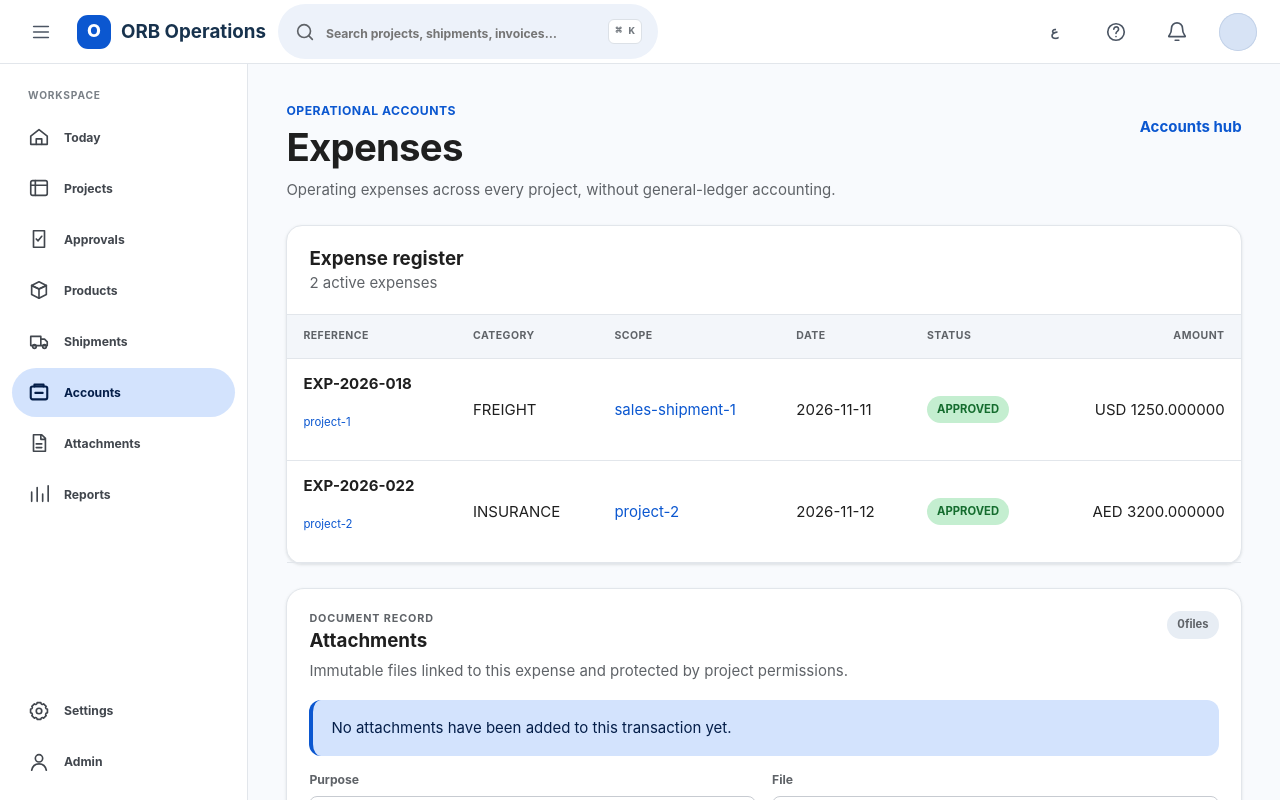
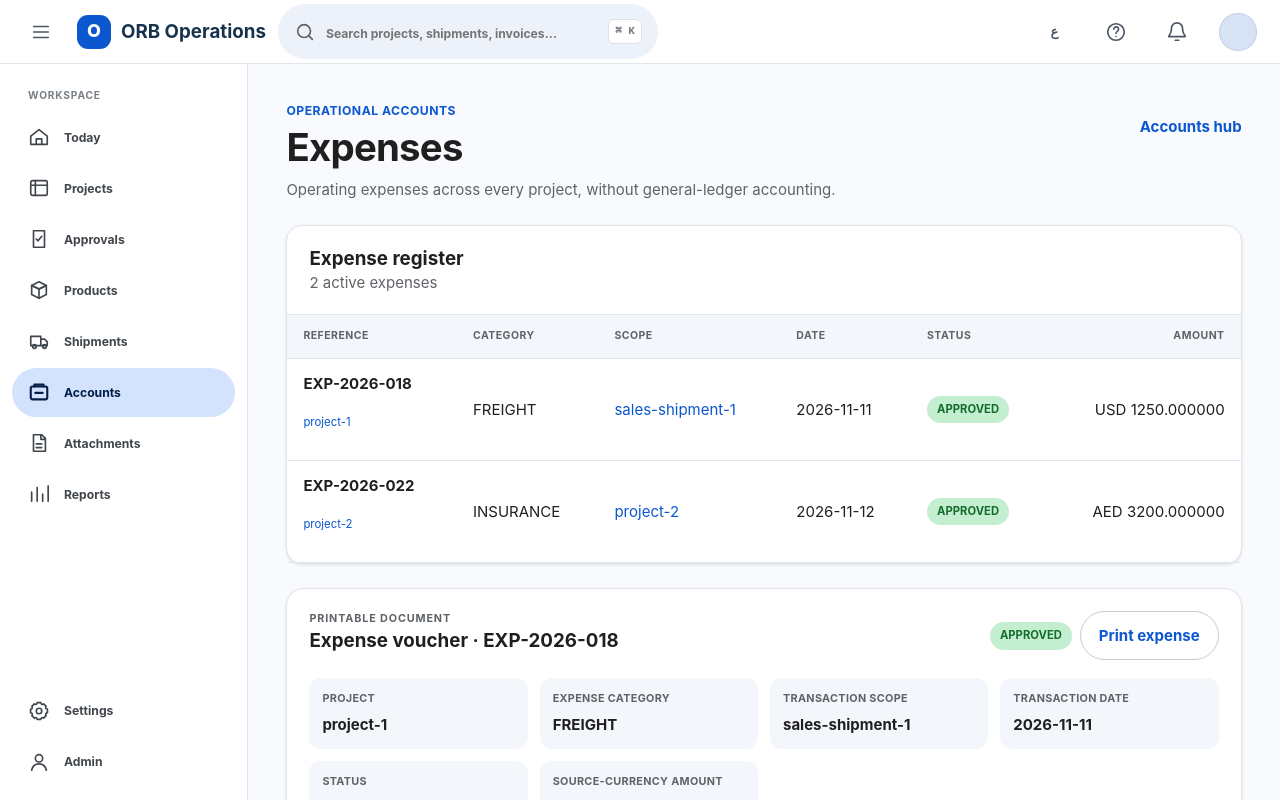
Before and after one commit to EslamHamed2017/orb-system, a Next.js app: page /accounts/expenses in a window 1280 px wide. Shown: the top 800 px of the page. Built offline with nearby package versions, Linux system fonts and the light colour scheme.

Commit message:
feat(orb): add printable operational money outputs

```diff
--- /dev/null
+++ b/src/ui/features/accounts/OperationalTransactionPrintDocument.tsx
@@ -0,0 +1,46 @@
+import { PrintAction } from "../printing/PrintAction";
+import styles from "../shipments/operations.module.css";
+import type { AccountsLocale } from "./accounts-hub";
+
+export type OperationalPrintKind = "collection" | "supplierPayment" | "expense";
+
+type Props = {
+  readonly locale: AccountsLocale;
+  readonly kind: OperationalPrintKind;
+  readonly reference: string;
+  readonly projectId: string;
+  readonly occurredOn: string;
+  readonly state: string;
+  readonly currency: string;
+  readonly amount: string;
+  readonly partyId?: string;
+  readonly category?: string;
+  readonly scopeReference?: string;
+};
+
+const titles = {
+  collection: { en: "Collection receipt", ar: "إيصال تحصيل" },
+  supplierPayment: { en: "Supplier payment", ar: "دفعة مورد" },
+  expense: { en: "Expense voucher", ar: "سند مصروف" },
+} as const;
+
+export function OperationalTransactionPrintDocument(props: Props) {
+  const ar = props.locale === "ar";
+  const title = titles[props.kind][props.locale];
+  const targetId = `${props.kind}-${props.reference}-print`;
+  const partyLabel = props.kind === "collection" ? (ar ? "العميل" : "Customer") : (ar ? "المورد" : "Supplier");
+
+  return <article id={targetId} className={`${styles.card} ${styles.printDocument}`} data-print-document aria-label={`${title} ${props.reference}`}>
+    <header className={styles.sectionHeader}><div><p className={styles.eyebrow}>{ar ? "مستند قابل للطباعة" : "Printable document"}</p><h2>{title} · <bdi>{props.reference}</bdi></h2></div><div className={styles.headerActions}><span className={`${styles.chip} ${styles.success}`}>{props.state}</span><PrintAction locale={props.locale} targetId={targetId} documentKind={props.kind} className={`${styles.secondary} ${styles.noPrint}`} /></div></header>
+    <div className={styles.printHeading}><strong>ORB</strong><span>{title} · <bdi>{props.reference}</bdi></span><small>{ar ? "المشروع" : "Project"}: <bdi>{props.projectId}</bdi></small></div>
+    <dl className={styles.metaGrid}>
+      <div><dt>{ar ? "المشروع" : "Project"}</dt><dd><bdi>{props.projectId}</bdi></dd></div>
+      {props.partyId ? <div><dt>{partyLabel}</dt><dd><bdi>{props.partyId}</bdi></dd></div> : null}
+      {props.category ? <div><dt>{ar ? "فئة المصروف" : "Expense category"}</dt><dd><bdi>{props.category}</bdi></dd></div> : null}
+      {props.scopeReference ? <div><dt>{ar ? "نطاق المعاملة" : "Transaction scope"}</dt><dd><bdi>{props.scopeReference}</bdi></dd></div> : null}
+      <div><dt>{ar ? "تاريخ المعاملة" : "Transaction date"}</dt><dd><bdi>{props.occurredOn}</bdi></dd></div>
+      <div><dt>{ar ? "الحالة" : "Status"}</dt><dd>{props.state}</dd></div>
+      <div><dt>{ar ? "المبلغ بعملة المصدر" : "Source-currency amount"}</dt><dd><strong><bdi>{props.currency} {props.amount}</bdi></strong></dd></div>
+    </dl>
+  </article>;
+}
--- a/src/ui/features/accounts/ProjectExpensesPage.tsx
+++ b/src/ui/features/accounts/ProjectExpensesPage.tsx
@@ -3,6 +3,7 @@ import { PilotTransactionAttachmentPanel } from "../evidence/PilotTransactionAtt
 import styles from "./AccountsHubPage.module.css";
 import type { AccountsLocale } from "./accounts-hub";
 import { filterProjectExpenses, type ExpenseListItem } from "./project-expenses";
+import { OperationalTransactionPrintDocument } from "./OperationalTransactionPrintDocument";
 
 const expenses: readonly ExpenseListItem[] = Object.freeze([
   { id: "expense-1", projectId: "project-1", scopeType: "SALES_SHIPMENT", scopeId: "sales-shipment-1", occurredOn: "2026-11-11", state: "APPROVED", reference: "EXP-2026-018", category: "FREIGHT", currency: "USD", amount: "1250.000000" },
@@ -25,6 +26,7 @@ export function ProjectExpensesPage({ locale, projectId, canUpload = true }: { r
     <section className={styles.card} aria-labelledby="expense-register-heading"><header className={styles.cardHeader}><div><h2 id="expense-register-heading">{ar ? "سجل المصروفات" : "Expense register"}</h2><p className={styles.muted}>{ar ? `${items.length} مصروف نشط` : `${items.length} active expense${items.length === 1 ? "" : "s"}`}</p></div>{projectId ? <a href={`/projects/${projectId}/expenses?locale=${locale}`}>{ar ? "إدارة مصروفات المشروع" : "Manage project expenses"}</a> : null}</header>
       <div className={styles.tableWrap}><table className={styles.table}><thead><tr><th>{ar ? "المرجع" : "Reference"}</th><th>{ar ? "الفئة" : "Category"}</th><th>{ar ? "النطاق" : "Scope"}</th><th>{ar ? "التاريخ" : "Date"}</th><th>{ar ? "الحالة" : "Status"}</th><th className={styles.amount}>{ar ? "المبلغ" : "Amount"}</th></tr></thead><tbody>{items.map((item) => <tr key={item.id}><td><div className={styles.reference}><strong><bdi>{item.reference}</bdi></strong><span><a href={`/projects/${item.projectId}/expenses?locale=${locale}`}><bdi>{item.projectId}</bdi></a></span></div></td><td><bdi>{item.category}</bdi></td><td><a href={scopeHref(item, locale)}><bdi>{item.scopeId ?? item.projectId}</bdi></a></td><td><bdi>{item.occurredOn}</bdi></td><td><span className={styles.state}>{item.state}</span></td><td className={styles.amount}><bdi>{item.currency} {item.amount}</bdi></td></tr>)}</tbody></table>{items.length === 0 ? <p className={styles.empty}>{ar ? "لا توجد مصروفات نشطة لهذا المشروع." : "No active expenses exist for this project."}</p> : null}</div>
     </section>
+    {items.map((item) => <OperationalTransactionPrintDocument key={`print-${item.id}`} locale={locale} kind="expense" reference={item.reference} projectId={item.projectId} occurredOn={item.occurredOn} state={item.state} currency={item.currency} amount={item.amount} category={item.category} scopeReference={item.scopeId ?? item.projectId} />)}
     {items.map((item) => <PilotTransactionAttachmentPanel key={`expense-attachments-${item.id}`} locale={locale} projectId={item.projectId} subjectType="EXPENSE" subjectId={item.id} canUpload={canUpload} />)}
   </section>;
 }
--- a/src/ui/features/accounts/ProjectMoneyMovementsPage.tsx
+++ b/src/ui/features/accounts/ProjectMoneyMovementsPage.tsx
@@ -3,6 +3,7 @@ import styles from "./AccountsHubPage.module.css";
 import type { AccountsLocale } from "./accounts-hub";
 import { FinancialAttachmentPanel } from "../evidence/FinancialAttachmentPanel";
 import { filterProjectMoneyMovements, type MoneyMovementListItem, type MoneyMovementType } from "./project-money-movements";
+import { OperationalTransactionPrintDocument } from "./OperationalTransactionPrintDocument";
 
 const movements: readonly MoneyMovementListItem[] = Object.freeze([
   { id: "019a5f9b-7c00-7000-8000-000000001201", projectId: "project-1", partyId: "customer-1", type: "COLLECTION", occurredOn: "2026-11-11", state: "POSTED", reference: "COL-2026-014", currency: "USD", amount: "20000.000000" },
@@ -33,6 +34,7 @@ export function ProjectMoneyMovementsPage({ locale, projectId, type, canUpload }
     <section className={styles.card} aria-labelledby="money-movement-register-title"><header className={styles.cardHeader}><div><h2 id="money-movement-register-title">{text.register}</h2><p className={styles.muted}>{ar ? `${items.length} حركة نشطة` : `${items.length} active movement${items.length === 1 ? "" : "s"}`}</p></div></header>
       <div className={styles.tableWrap}><table className={styles.table}><thead><tr><th>{ar ? "المرجع" : "Reference"}</th><th>{text.party}</th><th>{ar ? "التاريخ" : "Date"}</th><th>{ar ? "الحالة" : "Status"}</th><th className={styles.amount}>{ar ? "المبلغ" : "Amount"}</th></tr></thead><tbody>{items.map((item) => <tr key={item.id}><td><div className={styles.reference}><strong><bdi>{item.reference}</bdi></strong><span><a href={`/projects/${item.projectId}/money?locale=${locale}`}><bdi>{item.projectId}</bdi></a></span></div></td><td><a href={`/${partyPath}/${item.partyId}?locale=${locale}`}><bdi>{item.partyId}</bdi></a></td><td><bdi>{item.occurredOn}</bdi></td><td><span className={styles.state}>{item.state}</span></td><td className={styles.amount}><bdi>{item.currency} {item.amount}</bdi></td></tr>)}</tbody></table>{items.length === 0 ? <p className={styles.empty}>{text.empty}</p> : null}</div>
     </section>
+    {items.map((item) => <OperationalTransactionPrintDocument key={`print-${item.id}`} locale={locale} kind={item.type === "COLLECTION" ? "collection" : "supplierPayment"} reference={item.reference} projectId={item.projectId} partyId={item.partyId} occurredOn={item.occurredOn} state={item.state} currency={item.currency} amount={item.amount} />)}
     {items.map((item) => <FinancialAttachmentPanel key={item.id} locale={locale} projectId={item.projectId} subjectType="MONEY_MOVEMENT" subjectId={item.id} canUpload={canUpload} />)}
   </section>;
 }
--- a/src/ui/features/printing/PrintAction.tsx
+++ b/src/ui/features/printing/PrintAction.tsx
@@ -1,6 +1,6 @@
 "use client";
 
-type PrintDocumentKind = "contract" | "shipment" | "container" | "salesInvoice" | "supplierInvoice";
+type PrintDocumentKind = "contract" | "shipment" | "container" | "salesInvoice" | "supplierInvoice" | "collection" | "supplierPayment" | "expense";
 
 type Props = {
   readonly locale: "ar" | "en";
@@ -15,6 +15,9 @@ const labels: Record<PrintDocumentKind, Readonly<{ en: string; ar: string }>> =
   container: { en: "Print container", ar: "طباعة الحاوية" },
   salesInvoice: { en: "Print customer invoice", ar: "طباعة فاتورة العميل" },
   supplierInvoice: { en: "Print supplier invoice", ar: "طباعة فاتورة المورد" },
+  collection: { en: "Print collection", ar: "طباعة التحصيل" },
+  supplierPayment: { en: "Print supplier payment", ar: "طباعة دفعة المورد" },
+  expense: { en: "Print expense", ar: "طباعة المصروف" },
 };
 
 export function PrintAction({ locale, targetId, className, documentKind = "contract" }: Props) {
```
Also changed, not shown: specs/002-orb-concept-realignment/tasks.md (+2 -1 lines), 2 other files (tests, documents, lock files or other folders).
